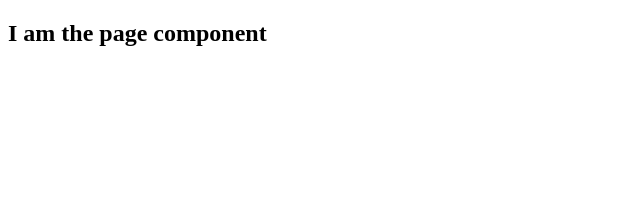
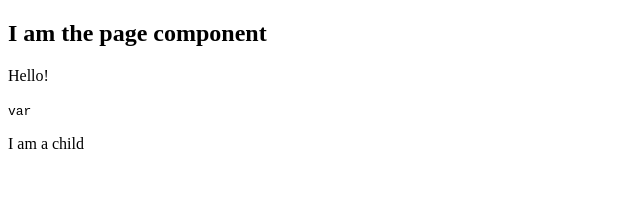
Before and after one commit to haikonguyen/sick-fits-fe, a Next.js app: page / in a window 1280 px wide. Shown: the top 203 px of the page, without its empty margins (0-640 px from the left). Built offline with nearby package versions, Linux system fonts and the light colour scheme.

Commit message:
creating page layout

```diff
--- a/components/Page.js
+++ b/components/Page.js
@@ -1,9 +1,17 @@
 import React from 'react';
+import PropTypes from 'prop-types';
 
-const Page = () => (
+const Page = ({ children, cool }) => (
   <div>
     <h2>I am the page component</h2>
+    <h3>{cool}</h3>
+    {children}
   </div>
 );
 
 export default Page;
+
+Page.propTypes = {
+  cool: PropTypes.string,
+  children: PropTypes.any,
+};
--- /dev/null
+++ b/pages/_app.js
@@ -0,0 +1,10 @@
+import React from 'react';
+import Page from '../components/Page';
+
+const MyApp = ({ Component, pageProps }) => (
+  <Page>
+    <Component {...pageProps} />
+  </Page>
+);
+
+export default MyApp;
--- /dev/null
+++ b/pages/_document.js
@@ -0,0 +1,17 @@
+import React from 'react';
+import Document, { Html, Head, NextScript, Main } from 'next/document';
+
+class MyDocument extends Document {
+  render() {
+    return (
+      <Html lang="en-US">
+        <body>
+          <Main />
+          <NextScript />
+        </body>
+      </Html>
+    );
+  }
+}
+
+export default MyDocument;
--- a/pages/index.js
+++ b/pages/index.js
@@ -1,17 +1,11 @@
 import React from 'react';
-import Page from '../components/Page';
 
-const IndexPage = (props) => {
-  // TODO: should either add TS or turn of the rule
-  // eslint-disable-next-line react/prop-types
-  const { children } = props;
-
-  return (
-    <Page>
-      Hello
-      {children}
-    </Page>
-  );
-};
+const IndexPage = () => (
+  <div>
+    <p>Hello!</p>
+    <code>var</code>
+    <p>I am a child</p>
+  </div>
+);
 
 export default IndexPage;
```
